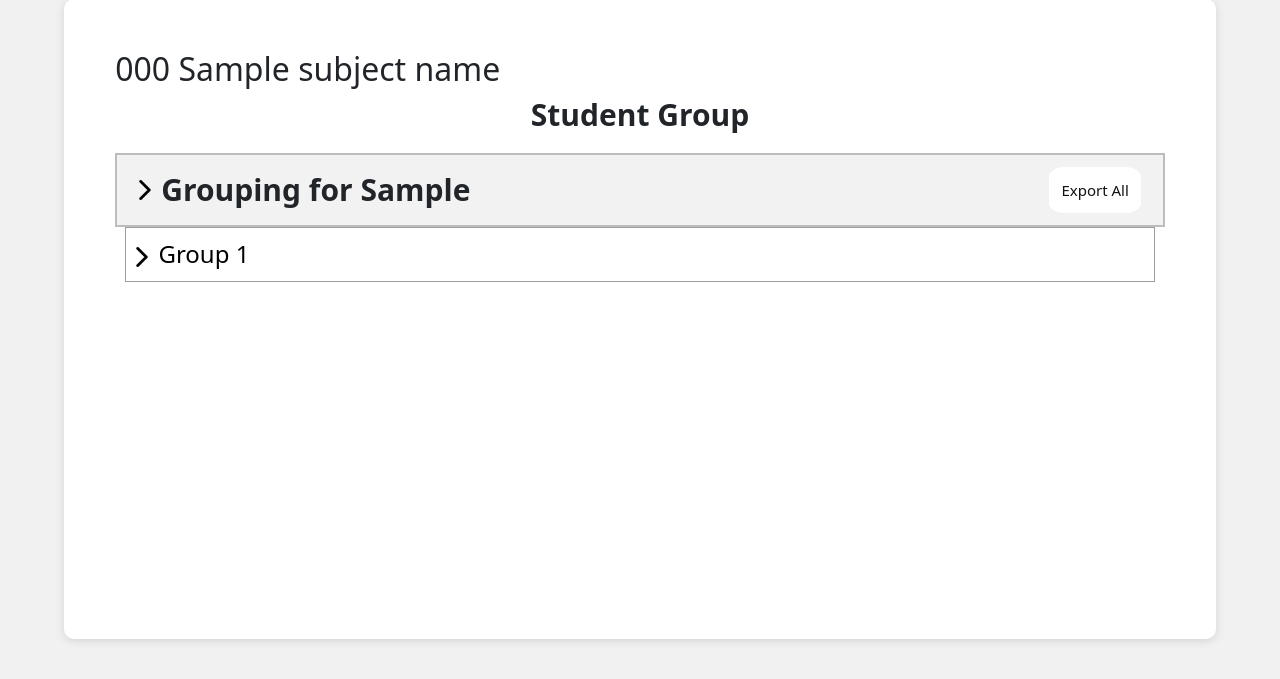
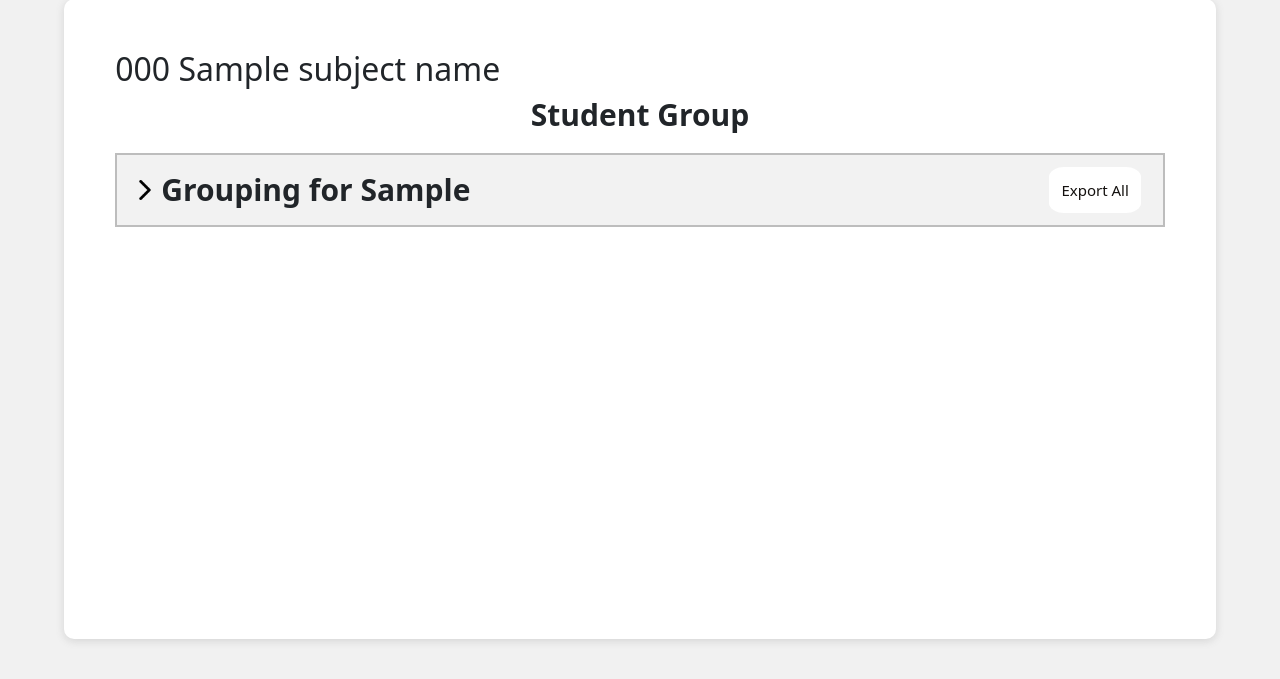
Before and after one commit to JaxChoong/Student-Peer-Review-Website, a Flask app: template templates/studentgroup.html in a window 1280 px wide. Shown: the part 108-787 px from the top of the page. Run offline with Flask 3, Linux system fonts and the light colour scheme; a user stored in the database is signed in; tables that the repository leaves empty hold one stand-in row (values such as "Sample post"); the template is opened without the code that fills it: most values are stand-ins (such as "Sample title", 1, 10 or a date in 2020).

Commit message:
style: grouping starts off as collapsed

```diff
--- a/templates/studentgroup.html
+++ b/templates/studentgroup.html
@@ -45,7 +45,7 @@
           <button value="exportAllGrouping">Export All</button>
       </div>
   </div>
-    <div id="groupingSection">
+    <div id="groupingSection" class="collapse">
         {% for group in studentGroups %}
         <div class="group">
             <button data-bs-toggle="collapse" type="button" data-bs-target="#group{{ group[0] }}" class="grouping student">
```
